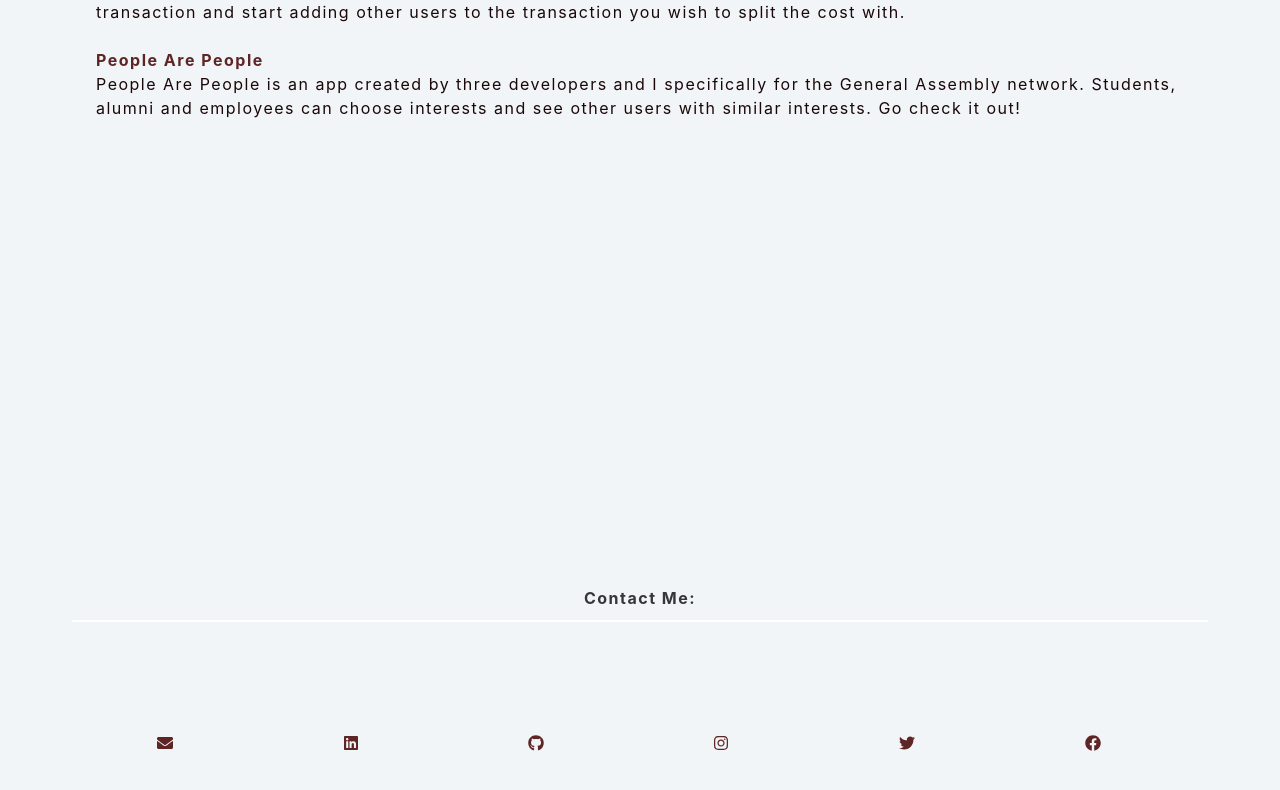
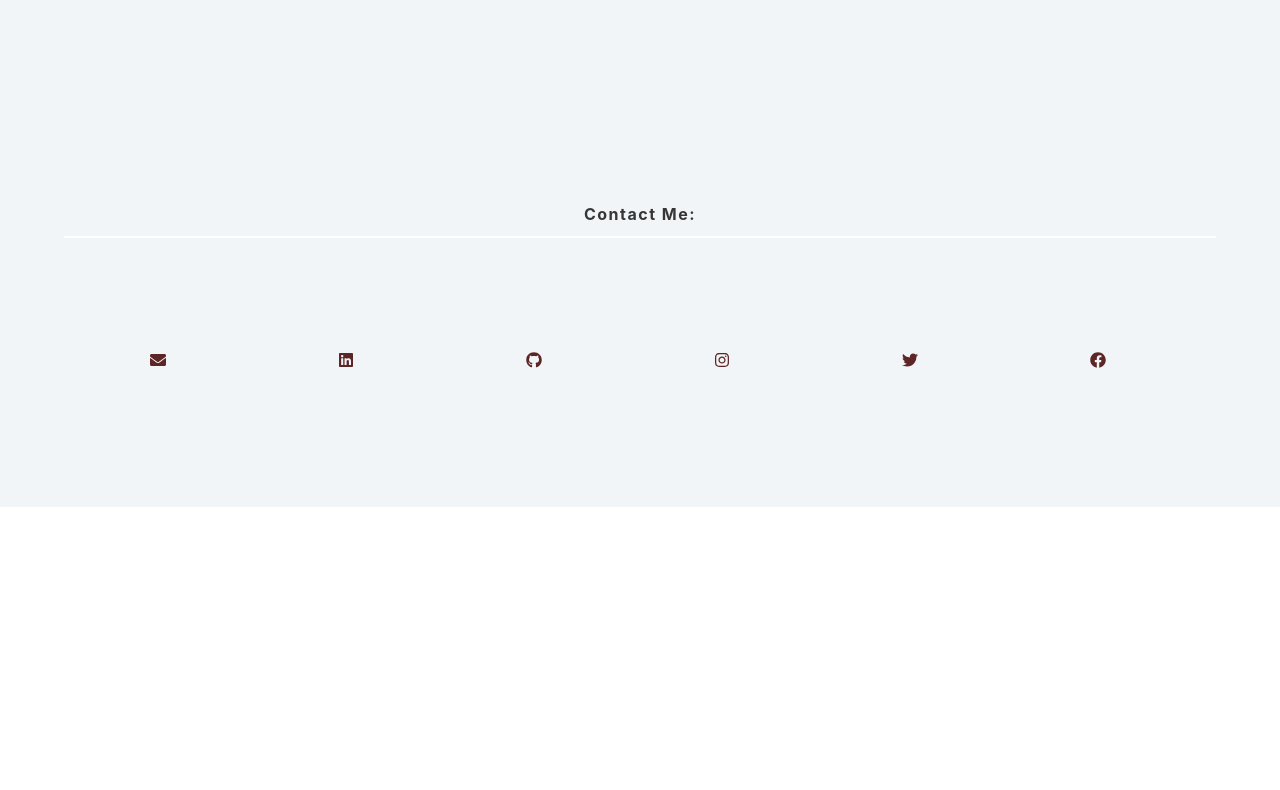
Before and after one commit to shassen/portfolio, a React (Create React App) app: page / in a window 1280 px wide. Shown: the part 1700-2490 px from the top of the page. After the commit the page ends 2207 px from the top, so only its background shows below. Built offline with nearby package versions, Linux system fonts and the light colour scheme.

Commit message:
Adjusted the size of component section tags.

```diff
--- a/src/components/Contact.jsx
+++ b/src/components/Contact.jsx
@@ -6,7 +6,7 @@ import { faEnvelope } from '@fortawesome/free-solid-svg-icons';
 export default function Contact(props) {
 
   return (
-    <section id="contact" className="section is-medium">
+    <section id="contact" className="section is-small">
       <div className="container">
         <h1 className="headers"><strong>Contact Me:</strong></h1><br />
         <a className="contact" href="mailto:shassen89@gmail.com">< FontAwesomeIcon icon={faEnvelope} /></a>
--- a/src/components/Projects.jsx
+++ b/src/components/Projects.jsx
@@ -3,7 +3,7 @@ import React from 'react';
 export default function Projects(props) {
 
   return (
-    <section id="projects" className="section is-large">
+    <section id="projects" className="section is-medium">
       <div className="container">
         <h1 className="headers"><strong>My Projects:</strong></h1><br />
         {/* <a href={props.projects.tff.url}>{props.projects.tff.name}</a> */}
```
